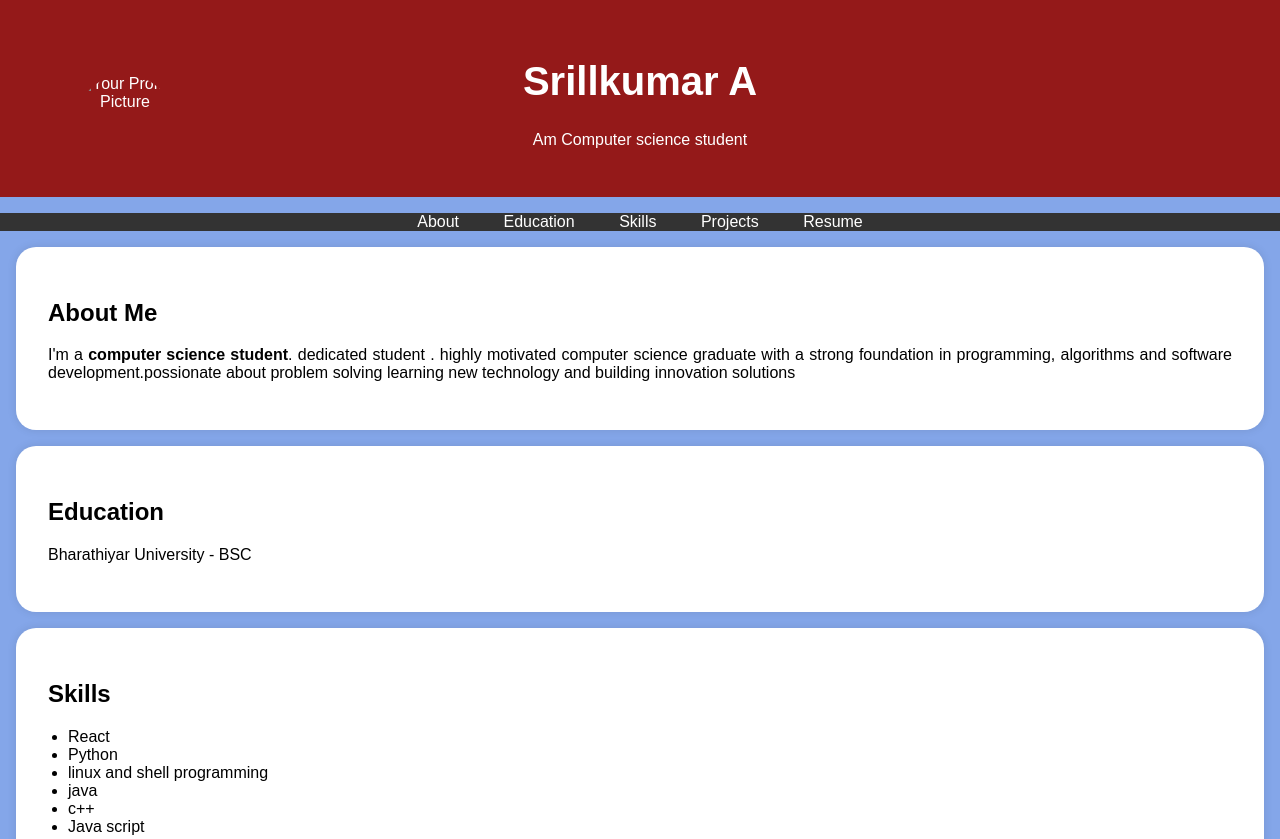
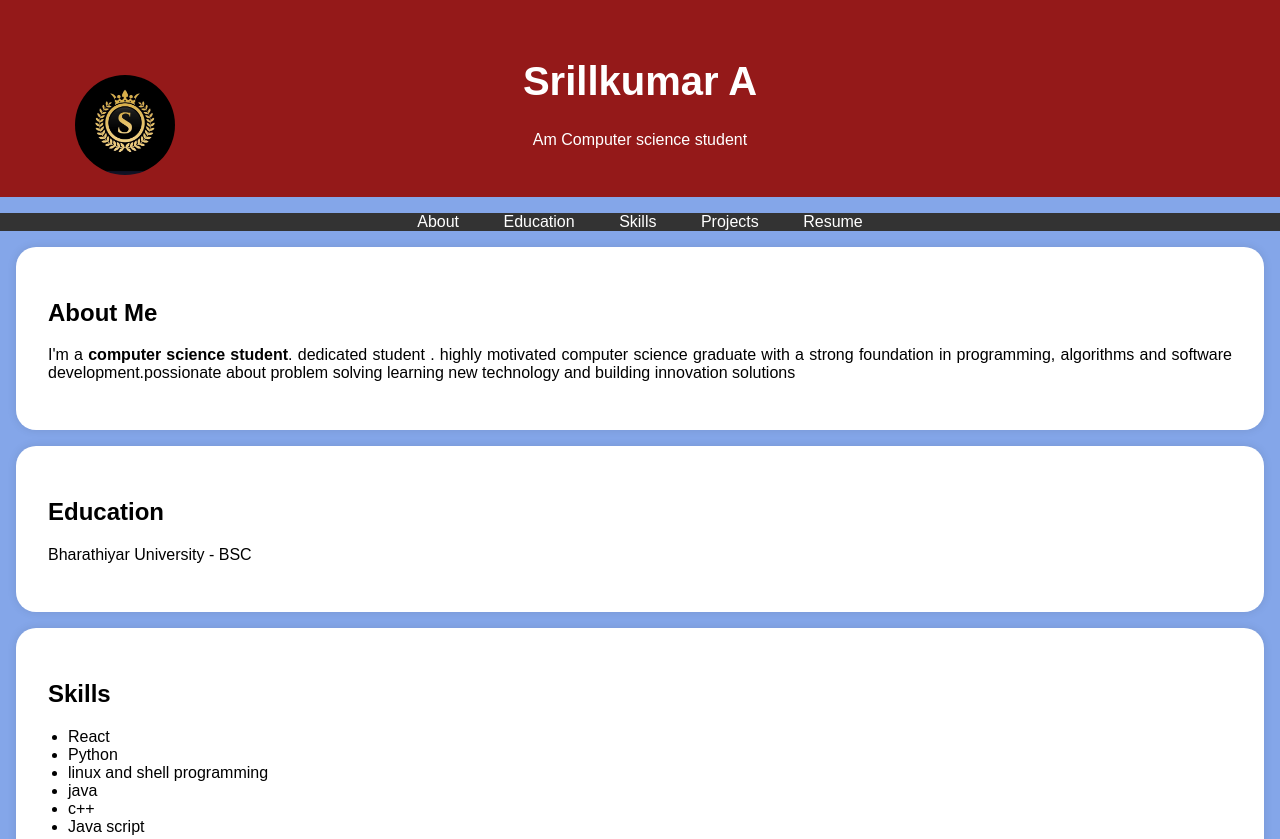
Before and after one commit to srillkumar8754/Assessment-project, a plain HTML site: page index.html in a window 1280 px wide. Shown: the top 839 px of the page. Drawn offline with Linux system fonts and the light colour scheme.

Commit message:
Update index.html

```diff
--- a/index.html
+++ b/index.html
@@ -102,7 +102,7 @@ Write your code in this editor and press "Run" button to execute it.
     <header>
         <div class="header-content">
             <!-- Add your profile picture here -->
-            <img src="passport photo.jpg" alt="Your Profile Picture" class="profile-picture">
+            <img src="srill.jpg" alt="Your Profile Picture" class="profile-picture">
             <h1>Srillkumar A</h1>
             <p>Am Computer science student</p>
         </div>
```
